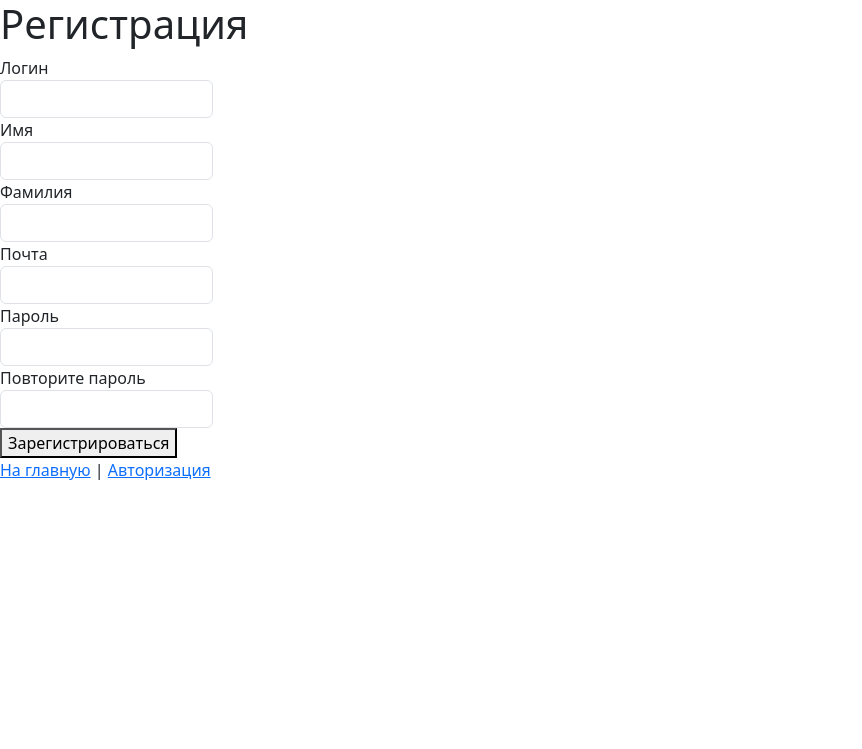
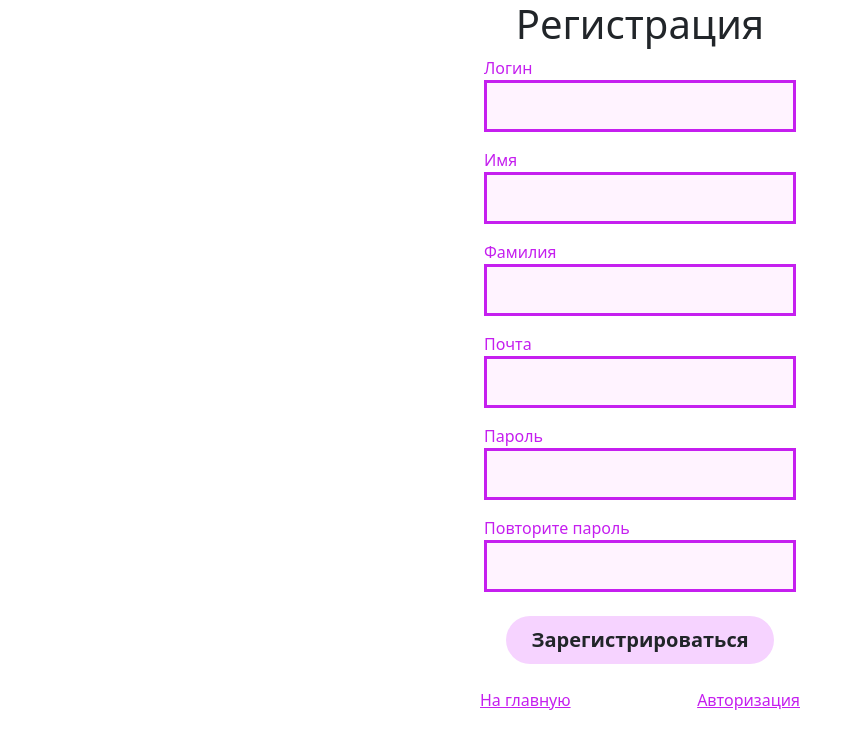
Before and after one commit to efsnail007/LMS_proj_news, a Django app: page /auth/add/ in a window 1280 px wide. Shown: the top 749 px of the page, without its empty margins (0-862 px from the left). Run offline with Django 5.2, Linux system fonts and the light colour scheme; some libraries are stand-ins or nearby versions.

Commit message:
added fixes with button in auth and reg is done

```diff
--- a/src/news/registration/forms.py
+++ b/src/news/registration/forms.py
@@ -15,7 +15,7 @@ class RegistrationForm(forms.ModelForm):
         for field in self.Meta.required:
             self.fields[field].required = True
         for visible in self.visible_fields():
-            visible.field.widget.attrs['class'] = 'form-control'
+            visible.field.widget.attrs['class'] = 'form-control form-control-lg border-3 rounded-0 field-style'
 
 
     class Meta:
--- a/src/news/static/css/addition_to_bootstrap.css
+++ b/src/news/static/css/addition_to_bootstrap.css
@@ -1,5 +1,6 @@
 .button-bg {
     background: #F6D3FF;
+    border-radius: 50px;
 }
 
 .button-bg:hover {
--- a/src/news/templates/registration/auth.html
+++ b/src/news/templates/registration/auth.html
@@ -23,7 +23,7 @@
             </div>
         {% endfor %}
         <div class="container col-10 col-sm-6 col-md-4 col-xl-3 mx-auto my-4 d-flex justify-content-between align-items-center g-0">
-            <button type="submit" class="btn px-4 btn-lg rounded button-bg"><b>Войти</b></button>
+            <button type="submit" class="btn px-4 btn-lg button-bg"><b>Войти</b></button>
             <a href="{% url 'reset_password:reset_password' %}" class="text-color">Забыли пароль?</a>
         </div>
     </form>
--- a/src/news/templates/registration/reg.html
+++ b/src/news/templates/registration/reg.html
@@ -8,26 +8,30 @@
 {% endblock %}
 
 {% block content %}
-    <h1>Регистрация</h1>
-    <form method="post">
+    <h1 class="text-center">Регистрация</h1>
+    <form method="post" class="px-3">
         {% csrf_token %}
         {% if form.errors %}
+            <ul class="list-group mx-auto col-md-7 col-lg-5 mb-3">
             {% for field in form %}
                {% for error in field.errors %}
-                   <p>{{ error }}</p>
+                   <li class="list-group-item list-group-item-danger">{{ error }}</li>
                {% endfor %}
            {% endfor %}
+            </ul>
         {% endif %}
         {% for field in form %}
-            <div class="form-group col-md-2">
-                <label class="mr-sm-2" for="{{ field.auto_id }}">{{ field.label }}</label>
+            <div class="form-group col-9 col-sm-6 col-md-4 col-lg-4 col-xl-3 mx-auto mb-3">
+                <label class="mr-sm-2 text-color" for="{{ field.auto_id }}">{{ field.label }}</label>
                 {{ field }}
             </div>
         {% endfor %}
-        <button type="submit">Зарегистрироваться</button>
+        <div class="container col-10 col-sm-6 col-md-4 col-xl-3 mx-auto my-4 d-flex justify-content-between align-items-center g-0">
+            <button type="submit" class="btn mx-auto px-4 btn-lg button-bg"><b>Зарегистрироваться</b></button>
+        </div>
     </form>
-    <p>
-        <a href="{% url 'registration:main' %}">На главную</a> |
-        <a href="{% url 'registration:auth' %}">Авторизация</a>
-    </p>
+    <div class="container col-9 col-sm-6 col-md-4 col-xl-3 mx-auto my-4 d-flex justify-content-between align-items-center g-0">
+        <a href="{% url 'registration:main' %}" class="text-color">На главную</a>
+        <a href="{% url 'registration:auth' %}" class="text-color">Авторизация</a>
+    </div>
 {% endblock %}
```
